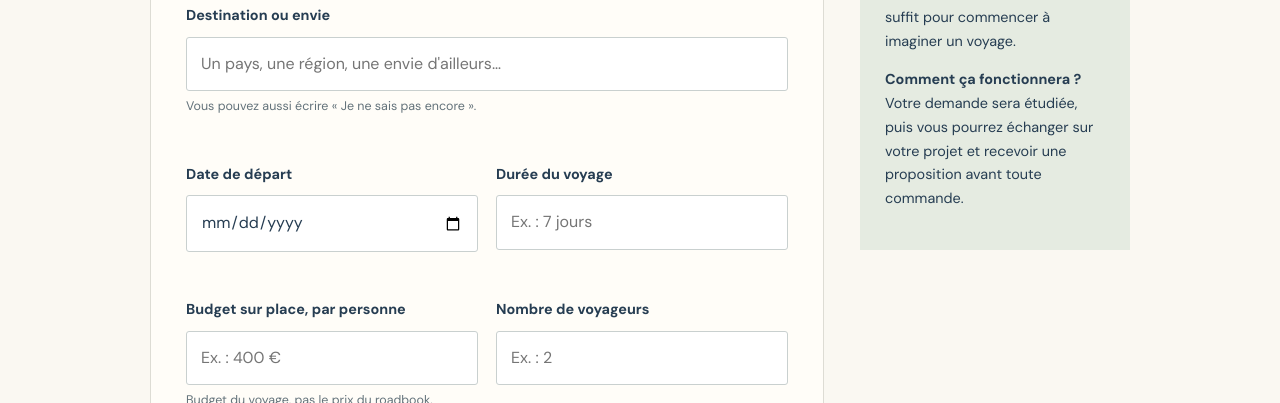
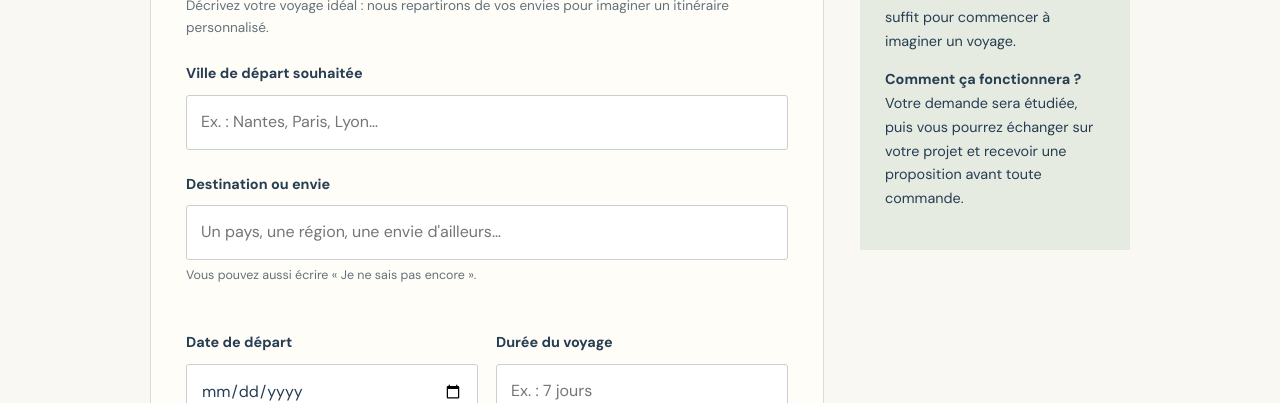
Before and after one commit to Elsapr03/Les-routes-curieuses, an Astro site: page /sur-mesure in a window 1280 px wide. Shown: the part 697-1100 px from the top of the page. Built offline with nearby package versions, Linux system fonts and the light colour scheme; Astro itself is replaced by a stand-in of ours.

Commit message:
Adapter le questionnaire selon la formule et préremplir la destination

```diff
--- a/src/pages/sur-mesure.astro
+++ b/src/pages/sur-mesure.astro
@@ -21,18 +21,18 @@ const transports = ['Sans préférence','Train','Bus','Bateau','Vélo','Avion po
 <div class="layout">
 <section class="panel" aria-labelledby="form-title">
 <div class="status" role="status"><strong>Formulaire en préparation.</strong> Vous pouvez découvrir les questions, mais l'envoi n'est pas encore activé. Aucune information saisie ici n'est transmise ni enregistrée.</div>
-<h2 id="form-title">Parlez-moi de votre voyage</h2>
-<form onsubmit="return false">
-<div class="field"><label for="destination">Destination ou envie</label><input id="destination" name="destination" type="text" placeholder="Un pays, une région, une envie d'ailleurs…"/><small>Vous pouvez aussi écrire « Je ne sais pas encore ».</small></div>
+<h2 id="form-title">Parlez-moi de votre voyage</h2><p id="offer-description" class="note">Choisissez votre formule depuis une fiche itinéraire, ou décrivez librement votre projet.</p>
+<form onsubmit="return false"><input type="hidden" id="offre" name="offre" value="personnalise"/>
+<div class="field"><label for="ville-depart">Ville de départ souhaitée</label><input id="ville-depart" name="ville_depart" type="text" placeholder="Ex. : Nantes, Paris, Lyon…"/></div><div class="field"><label for="destination">Destination ou envie</label><input id="destination" name="destination" type="text" placeholder="Un pays, une région, une envie d'ailleurs…"/><small>Vous pouvez aussi écrire « Je ne sais pas encore ».</small></div>
 <div class="duo"><div class="field"><label for="depart">Date de départ</label><input id="depart" name="depart" type="date"/></div><div class="field"><label for="duree">Durée du voyage</label><input id="duree" name="duree" type="text" placeholder="Ex. : 7 jours"/></div></div>
 <div class="duo"><div class="field"><label for="budget">Budget sur place, par personne</label><input id="budget" name="budget" type="text" placeholder="Ex. : 400 €"/><small>Budget du voyage, pas le prix du roadbook.</small></div><div class="field"><label for="voyageurs">Nombre de voyageurs</label><input id="voyageurs" name="voyageurs" type="number" min="1" step="1" placeholder="Ex. : 2"/></div></div>
 <div class="field"><span class="group-label" id="transport-title">Votre façon de voyager</span><div class="checklist" role="group" aria-labelledby="transport-title">{transports.map((transport,i)=><label><input type="checkbox" name="transport" value={transport} />{transport}</label>)}</div></div>
-<div class="field"><label for="inspirations">Vos inspirations</label><textarea id="inspirations" name="inspirations" placeholder="Des lieux repérés, des photos, des liens, une ambiance, ce que vous aimez…"></textarea></div>
+<div class="field" id="adaptation-preferences"><label for="adaptations">Pour adapter le circuit existant</label><textarea id="adaptations" name="adaptations" placeholder="Étapes à conserver, dates possibles, transport souhaité, contraintes…"></textarea></div><div class="field"><label for="inspirations">Vos inspirations</label><textarea id="inspirations" name="inspirations" placeholder="Des lieux repérés, des photos, des liens, une ambiance, ce que vous aimez…"></textarea></div>
 <div class="duo"><div class="field"><label for="prenom">Votre prénom</label><input id="prenom" name="prenom" type="text" autocomplete="given-name"/></div><div class="field"><label for="email">Votre e-mail</label><input id="email" name="email" type="email" autocomplete="email"/></div></div>
 <p class="note">L'envoi du formulaire ne constituera pas une commande. Les modalités et le tarif seront précisés avant tout engagement.</p>
 <p class="note">Avant l'ouverture, une information sur le traitement des données personnelles et les modalités de conservation sera ajoutée ici.</p>
 <button type="button" class="disabled" disabled aria-disabled="true">Envoyer ma demande — bientôt disponible</button>
-</form>
+</form><script is:inline>const params=new URLSearchParams(location.search);const offre=params.get("offre")==="adaptation"?"adaptation":"personnalise";const destination=params.get("destination");document.getElementById("offre").value=offre;if(destination)document.getElementById("destination").value=destination;document.getElementById("form-title").textContent=offre==="adaptation"?"Adapter un circuit existant":"Créer mon roadbook sur mesure";document.getElementById("offer-description").textContent=offre==="adaptation"?"Conservez les grandes étapes du circuit et précisez vos dates, votre départ et les transports souhaités.":"Décrivez votre voyage idéal : nous repartirons de vos envies pour imaginer un itinéraire personnalisé.";document.getElementById("adaptation-preferences").hidden=offre!=="adaptation";</script>
 </section>
 <aside class="aside"><h2>Pas encore d'idée précise ?</h2><p>C'est aussi un point de départ ! Une envie de nature, de rencontres, de villes à explorer ou de découvertes inattendues suffit pour commencer à imaginer un voyage.</p><p><strong>Comment ça fonctionnera ?</strong> Votre demande sera étudiée, puis vous pourrez échanger sur votre projet et recevoir une proposition avant toute commande.</p></aside>
 </div>
```
